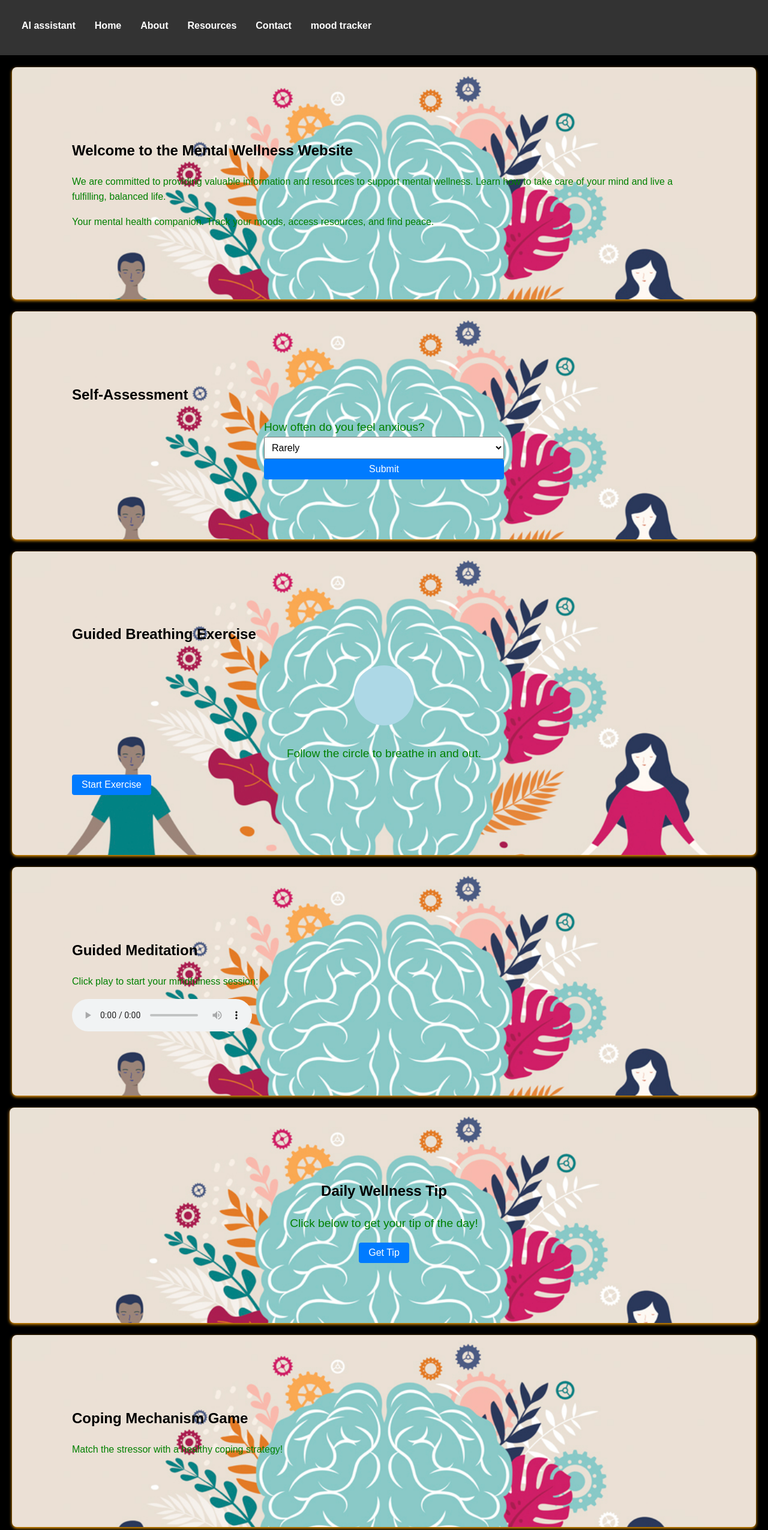
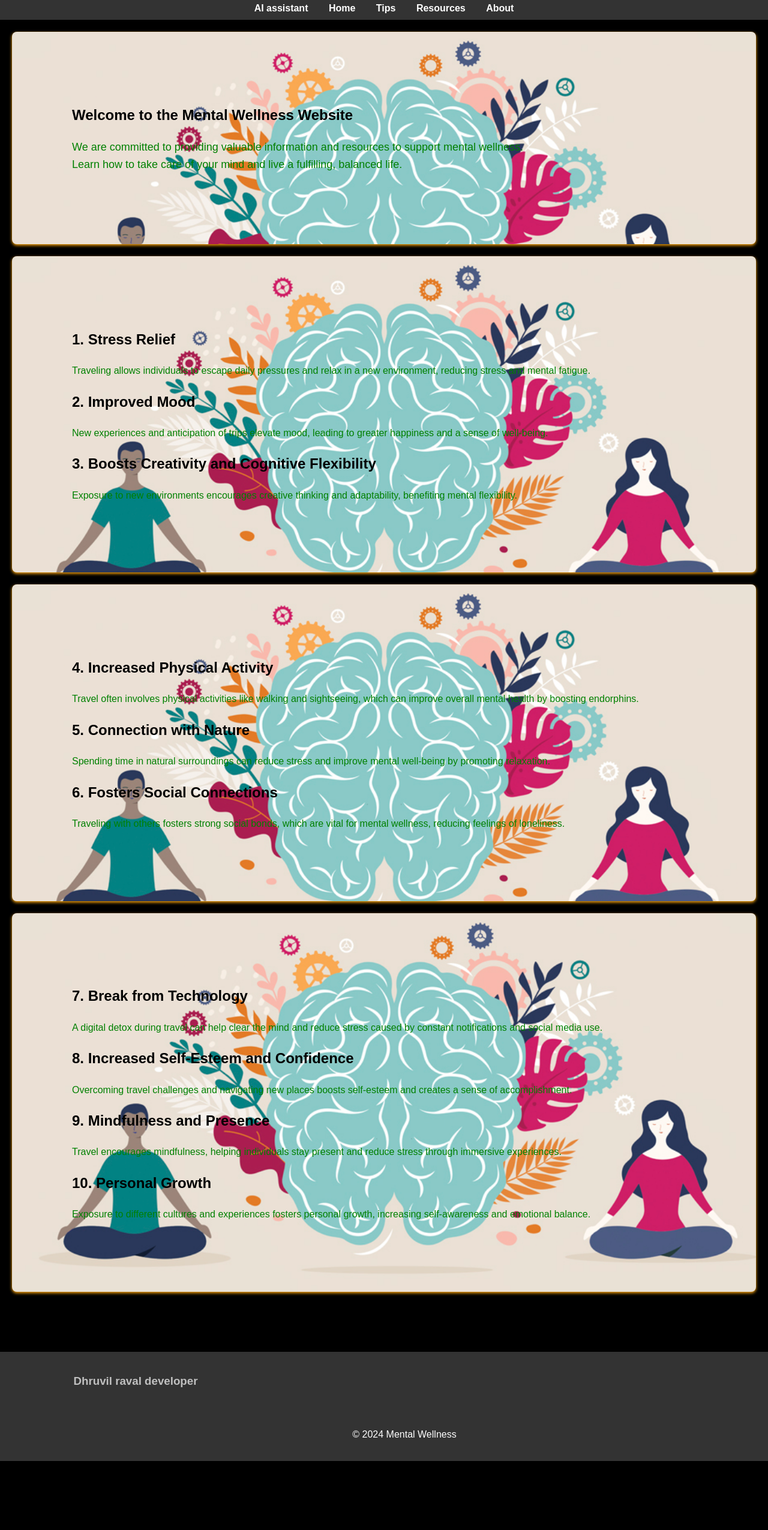
Before and after one commit to deogharekaruna/Mental-Wellness, a plain HTML site: page mental wellness 1/index.html in a window 1280 px wide. Shown: the part 100-2650 px from the top of the page at 60% size. After the commit the page ends 2535 px from the top, so only its background shows below. Drawn offline with Linux system fonts and the light colour scheme.

Commit message:
Add files via upload

```diff
--- a/mental wellness 1/index.html
+++ b/mental wellness 1/index.html
@@ -5,118 +5,106 @@
     <meta name="viewport" content="width=device-width, initial-scale=1.0">
     <title>Mental Wellness</title>
     <link rel="stylesheet" href="styles.css">
+    <style>
+        header{
+            height: 93px;
+        }
+        @media screen and (max-width: 480px) {
+        header{
+            height: 93px;
+        }
+
+        nav ul{
+            height: 10vw;
+
+        }
+        header{
+            margin-bottom: 7vw;
+        }
+    }
+    </style>
 
 </head>
 <body>
+    <header>
+        <h2><img src="MW-at-Work.jpg" style="height: 2vw;width: 5vw; margin-right: 3vw;border-radius: 30%;border:2px solid silver;">Mental Wellness Home<a href="contact.html" class="ra">Login</a></h2>
 
-    <header>
-
-             <h1>Mental wellness</h1>
-        <nav class="navbar">
-            <!--<div class="logo">MENTAL ILLNESS </div>-->
-            <ul class="nav-links">
+         <nav >
+            <ul>
                 <li><a href="ai.html">AI assistant</a></li>
                 <li><a href="index.html">Home</a></li>
+
+                <li><a href="tips.html">Tips</a></li>
+                <li><a href="resources.html">Resources</a></li>
                 <li><a href="about.html">About</a></li>
-
-                <li><a href="resources.html">Resources</a></li>
-                <li><a href="contact.html">Contact</a></li>
-                <li><a href="mood tracker.html">mood tracker</a></li>
 
             </ul>
         </nav>
     </header>
 
-    <section>
+    <section class="op">
         <h2>Welcome to the Mental Wellness Website</h2>
-        <p>We are committed to providing valuable information and resources to support mental wellness. Learn how to take care of your mind and live a fulfilling, balanced life.</p>
-        <p>Your mental health companion. Track your moods, access resources, and find peace.</p>
+        <p style="font-size: large;">We are committed to providing valuable information and resources to support mental wellness.<br> Learn how to take care of your mind and live a fulfilling, balanced life.</p>
     </section>
-    <section id="assessment">
-        <h2>Self-Assessment</h2>
-        <form id="assessment-form">
-          <label for="q1">How often do you feel anxious?</label>
-          <select id="q1" name="q1">
-            <option value="rarely">Rarely</option>
-            <option value="sometimes">Sometimes</option>
-            <option value="often">Often</option>
-          </select>
-          <button type="submit">Submit</button>
-        </form>
-        <div id="assessment-result"></div>
-      </section>
-      <script src="assessment.js"></script><!--<section id="assessment">-->
 
-        <section id="breathing">
-            <h2>Guided Breathing Exercise</h2>
-            <div id="breathing-circle"></div>
-            <p id="breathing-instructions">Follow the circle to breathe in and out.</p>
-            <button id="start-breathing">Start Exercise</button>
-            </section>
-           <section>
-            <div id="meditation">
-                <h2>Guided Meditation</h2>
-                <p>Click play to start your mindfulness session:</p>
-                <audio id="meditation-audio" controls>
-                    <source src="meditation.mp3" type="audio/mpeg" />
-                  Your browser does not support the audio element.
-                </audio>
-            </div>
-            </section>
 
-          <script src="breathing.js"></script>
+    <section class="op">
+        <div>
+            <h2>1. Stress Relief</h2>
+            <p>Traveling allows individuals to escape daily pressures and relax in a new environment, reducing stress and mental fatigue.</p>
+        </div>
 
-          <section id="wellness-tips">
-            <h2>Daily Wellness Tip</h2>
-            <p id="daily-tip">Click below to get your tip of the day!</p>
-            <button id="get-tip">Get Tip</button>
-          </section>
-          <script src="tips.js"></script>
+        <div>
+            <h2>2. Improved Mood</h2>
+            <p>New experiences and anticipation of trips elevate mood, leading to greater happiness and a sense of well-being.</p>
+        </div>
 
-          <section id="coping-game">
-            <h2>Coping Mechanism Game</h2>
-            <p>Match the stressor with a healthy coping strategy!</p>
-            <div id="game-board"></div>
-          </section>
-          <script src="games.js"></script>
-
-          <!--<section id="habit-tracker">
-            <h2>Habit Tracker</h2>
-            <form id="habit-form">
-              <label for="habit">Enter a habit:</label>
-              <input type="text" id="habit" placeholder="e.g., Drink water" />
-              <button type="submit">Add Habit</button>
-            </form>
-            <ul id="habit-list"></ul>
-          </section>-->
-          <section id="habit-tracker">
-            <h2>Habit Tracker</h2>
-            <p>Track your daily habits and stay consistent!</p>
-            <form id="habit-form">
-              <input
-                 type="text"
-                id="habit-input"
-                placeholder="Enter a habit (e.g., Drink water)"
-                required
-              />
-              <button type="submit">Add Habit</button>
-            </form>
-            <ul id="habit-list">
-              <!-- User habits will appear here -->
-            </ul>
-          </section>
-          <script src="habit list.js"></script>
+        <div>
+            <h2>3. Boosts Creativity and Cognitive Flexibility</h2>
+            <p>Exposure to new environments encourages creative thinking and adaptability, benefiting mental flexibility.</p>
+        </div>
 
 
 
+       </section>
+    <section class="op">
+        <div>
+            <h2>4. Increased Physical Activity</h2>
+            <p>Travel often involves physical activities like walking and sightseeing, which can improve overall mental health by boosting endorphins.</p>
+        </div>
 
+        <div>
+            <h2>5. Connection with Nature</h2>
+            <p>Spending time in natural surroundings can reduce stress and improve mental well-being by promoting relaxation.</p>
+        </div>
 
+        <div>
+            <h2>6. Fosters Social Connections</h2>
+            <p>Traveling with others fosters strong social bonds, which are vital for mental wellness, reducing feelings of loneliness.</p>
+        </div></section>
+    <section class="op">
+        <div>
+            <h2>7. Break from Technology</h2>
+            <p>A digital detox during travel can help clear the mind and reduce stress caused by constant notifications and social media use.</p>
+        </div>
 
+        <div>
+            <h2>8. Increased Self-Esteem and Confidence</h2>
+            <p>Overcoming travel challenges and navigating new places boosts self-esteem and creates a sense of accomplishment.</p>
+        </div>
 
+        <div>
+            <h2>9. Mindfulness and Presence</h2>
+            <p>Travel encourages mindfulness, helping individuals stay present and reduce stress through immersive experiences.</p>
+        </div>
+
+        <div>
+            <h2>10. Personal Growth</h2>
+            <p>Exposure to different cultures and experiences fosters personal growth, increasing self-awareness and emotional balance.</p>
+        </div></section>
     <footer class="a">
-        <h3>Dhruvil raval developer</h3>
+        <h3>Dhruvil raval developer</h3><br>
         <p>&copy; 2024 Mental Wellness</p>
     </footer>
-    <script src="ai.js"></script>
 </body>
 </html>
```
